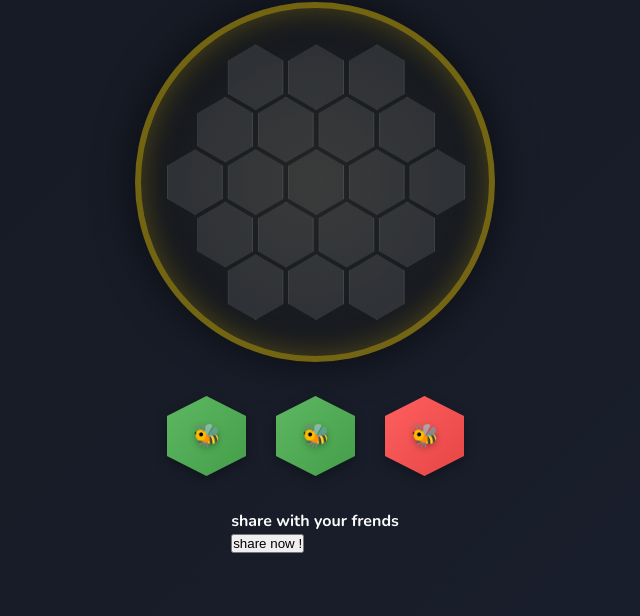
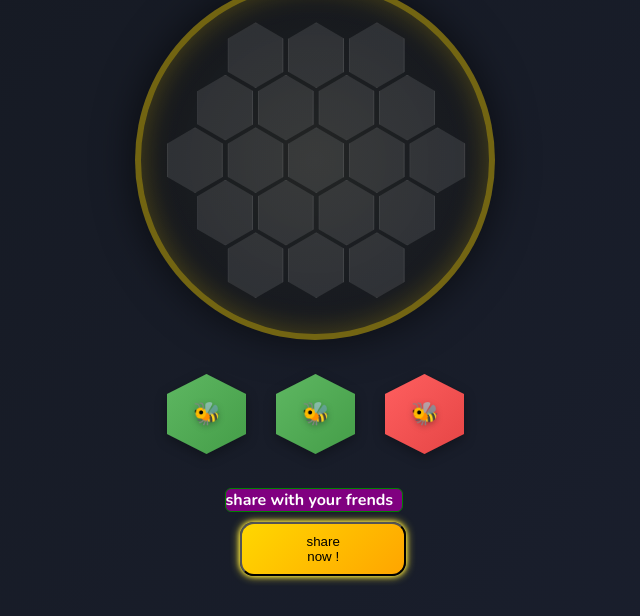
Before and after one commit to Dineshsuryvanshi/Rhexa, a plain HTML site: page index.html in a window 1280 px wide. Shown: the part 184-800 px from the top of the page, without its empty margins (325-965 px from the left). Drawn offline with nearby package versions, Linux system fonts and the light colour scheme.

Commit message:
Add styles for button and animations in index.html

```diff
--- a/index.html
+++ b/index.html
@@ -415,6 +415,54 @@
                 font-size: 2rem;
             }
         }
+        #sb{
+            border-radius:14px;
+            background: linear-gradient(135deg, var(--primary-color) 0%, #FFA500 100%);
+            position: center;
+            padding: 10px 55px;
+            margin-top: 10px;
+            bottom: 100px;        /* kitna upar chahiye bottom se, adjust kar sakte ho */
+            margin-left: 09%;
+            transform: translateX(400deg);  /* center me lane ke liye */
+
+        }
+        /*#usb:hover {
+            transform: translateY(-4px);
+            box-shadow: 0 8px 20px rgba(255, 215, 0, 0.5);
+            animation: pulse 0.6s infinite;
+        }*/
+        #sb {
+            animation: glowPulse 2.5s ease-in-out infinite alternate;
+            transition: transform 0.9s;
+        }
+
+        @keyframes glowPulse {
+            0% {
+                box-shadow: 0 0 5px #ffeb3b, 0 0 10px #ffeb3b;
+                transform: scale(1);
+            }
+            50% {
+                box-shadow: 0 0 7px #ffeb3b, 0 0 5px #ffeb3b;
+                transform: scale(1.20);
+            }
+            100% {
+                box-shadow: 0 0 5px #ffeb3b, 0 0 10px #ffeb3b;
+                transform: scale(1);
+            }
+        }
+
+        /* (Optional) Click effect - sirf halkasa press feedback */
+        .sb: active {
+            transform: scale(2);
+        }
+        #cap {
+            color: white;
+            background-color: rgb(128, 0, 128);
+            border: 1px solid green;
+            border-radius: 6px;
+            margin-left: 1px;
+            margin-right: 3px;
+            }
     </style>
 </head>
 <body>
```
